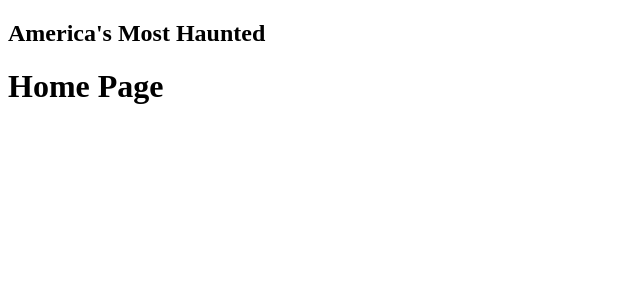
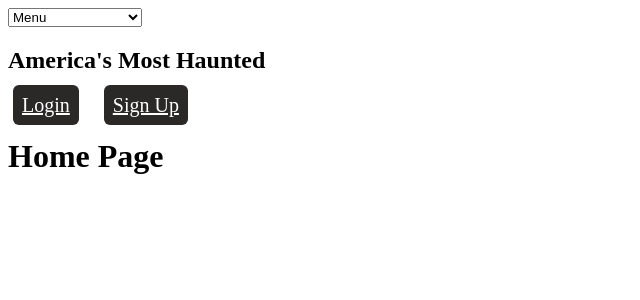
Before and after one commit to Jon-Grabowski/americas-most-haunted, a React (Create React App) app in the folder client/: page / in a window 1280 px wide. Shown: the top 300 px of the page, without its empty margins (0-640 px from the left). Built offline with nearby package versions, Linux system fonts and the light colour scheme; no server answers.

Commit message:
NavBar dropdown menu and links

```diff
--- a/client/src/components/NavBar.js
+++ b/client/src/components/NavBar.js
@@ -1,12 +1,52 @@
 import React from "react";
+import { Switch, Route, NavLink, useHistory } from "react-router-dom";
+import { useEffect, useState } from "react";
 
 function NavBar() {
+    let history = useHistory()
+
+    function handleChange(e) {
+        const selection = e.target.value
+        console.log(selection)
+        if (selection === 'home') {
+            history.push('/')
+        }else if (selection === 'locations'){
+            history.push('/haunted_houses')
+        }else if (selection === 'add') {
+            history.push('/add_location')
+        }
+
+    }
+
+
     return (
     <nav>
-        <h1>
-        America's Most Haunted
-        {/* <span className="logo" role="img"> :skull:  </span> */}
-        </h1>
+        <div class="dropdown">
+            <select onChange={handleChange}>
+                <option value=''>Menu</option>
+                <option value="home">Home</option>
+                <option value="locations">Haunted Locations</option>
+                <option value="add">Add New Location</option>
+                {/* <option><NavLink exact to="/" className="menu-links">Home</NavLink></option>
+                <option><NavLink to='/haunted_houses' className="menu-links">Haunted Locations</NavLink></option>
+                <option><NavLink to="/monsterlist" className="menu-links">Add New Location</NavLink></option> */}
+            </select>
+        </div>
+        {/* <div>
+            <NavLink exact to="/" className="nav-links">Home</NavLink>
+            <NavLink to='/haunted_houses' className="nav-links">Haunted Locations</NavLink>
+            <NavLink to="/monsterlist" className="nav-links">Add New Location</NavLink>
+        </div> */}
+        <div className='header'>
+            <h1>
+            America's Most Haunted
+            {/* <span className="logo" role="img"> :skull:  </span> */}
+            </h1>
+        </div>
+        <div>
+            <NavLink exact to="/login" className="nav-links">Login</NavLink>
+            <NavLink to='/signup' className="nav-links">Sign Up</NavLink>
+        </div>
     </nav>
     );
 }
--- a/client/src/index.css
+++ b/client/src/index.css
@@ -4,3 +4,13 @@
   --link: #61dafb;
   --text: hsla(0, 0%, 100%, 0.88);
 }
+
+.nav-links {
+  margin: 5px;
+  padding: 9px;
+  margin-right: 20px;
+  background-color: rgb(43, 40, 40);
+  border-radius: 6px;
+  color: white;
+  font-size: 20px;
+}
```
